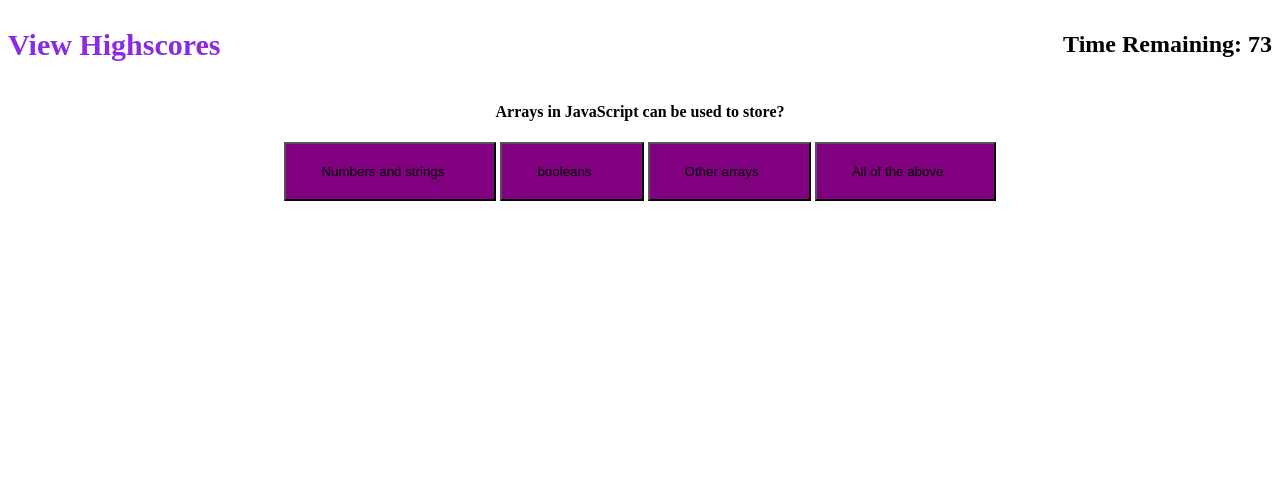
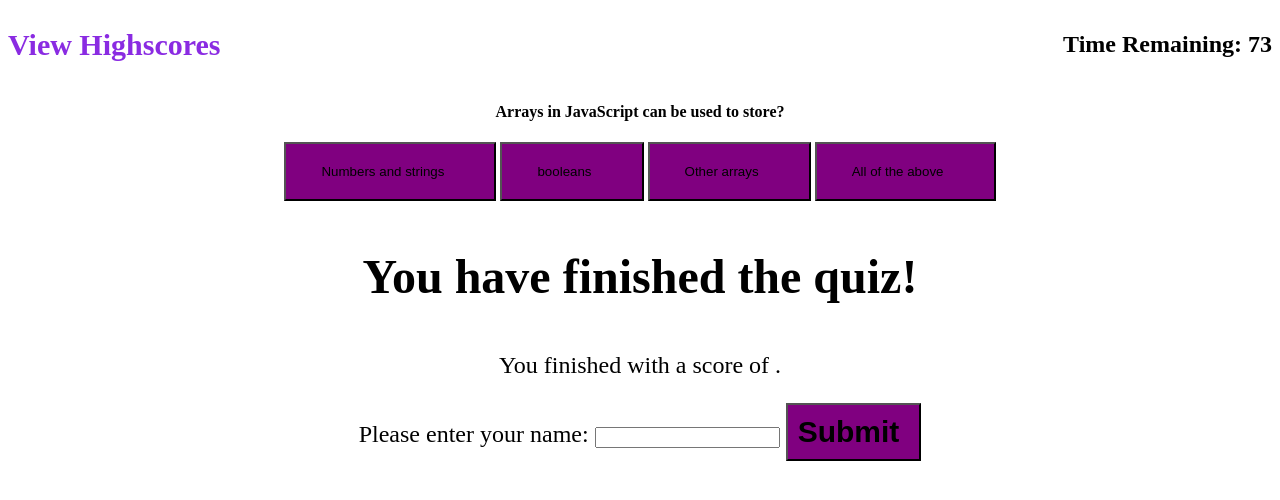
Before and after one commit to Garendemirdogen/stunning-octo-memory, a plain HTML site: page index.html in a window 1280 px wide. Both pictures are taken after a click on the button "Start!". Drawn offline with Linux system fonts and the light colour scheme.

Commit message:
adjust submit button

```diff
--- a/highscores.js
+++ b/highscores.js
@@ -3,3 +3,9 @@ var goBack = document.querySelector("#go-back");
         window.location.replace("index.html")
     })
     data = JSON.parse(localStorage.getItem("data"));
+    for (var i = 0; i < data.length; i++) {
+    var scoresEl = document.querySelector("#score");
+    var oneScore = document.createElement("p");
+    oneScore.textContent = data[i];
+    scoresEl.append(oneScore);
+};
--- a/index.html
+++ b/index.html
@@ -36,10 +36,10 @@
     <p id="wrong" class="hide">Wrong!</p>
     </div>
 
-    <div id="finish-container" class="container hide">
-        <div><h3>You have finished the quiz!</h3>
-            <p id="results">You finished with a score of <span id="score"></span>.</p>
-            <p>Please enter your name: <input/> <button class="submit-btn btn text-black">Submit</button></p>
+    <div id="finish-container" class="container">
+        <div id="results" class="container"><h3>You have finished the quiz!</h3>
+            <p>You finished with a score of <span id="score"></span>.</p>
+            <p>Please enter your name: <input/> <button class="submit-btn btn2 text-black">Submit</button></p>
         </div>
     </div>
 
```
